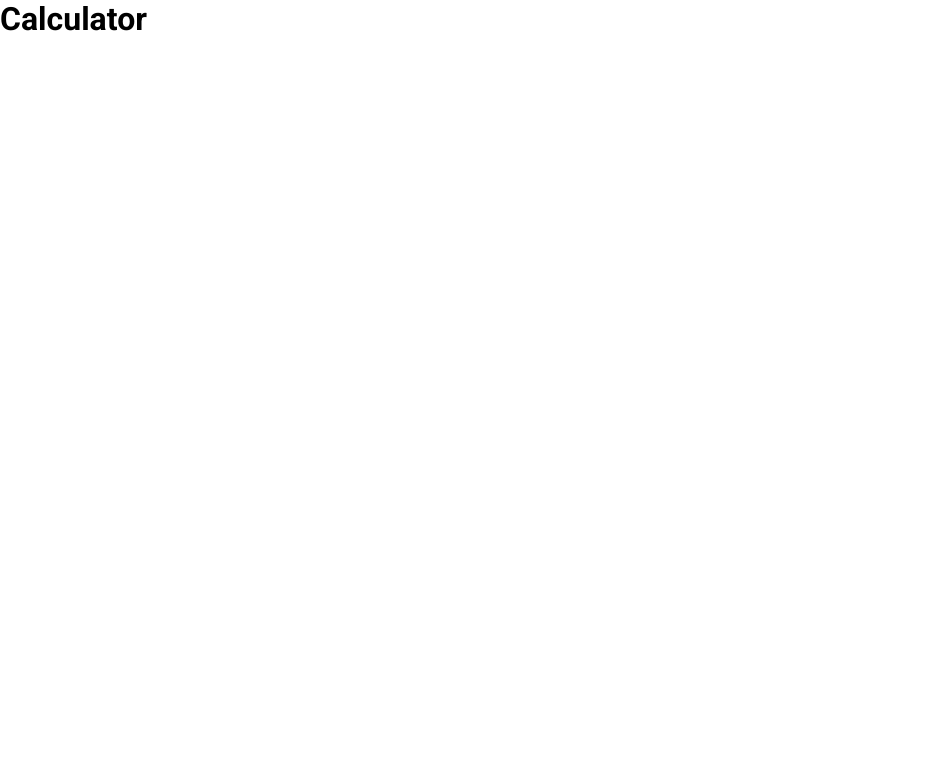
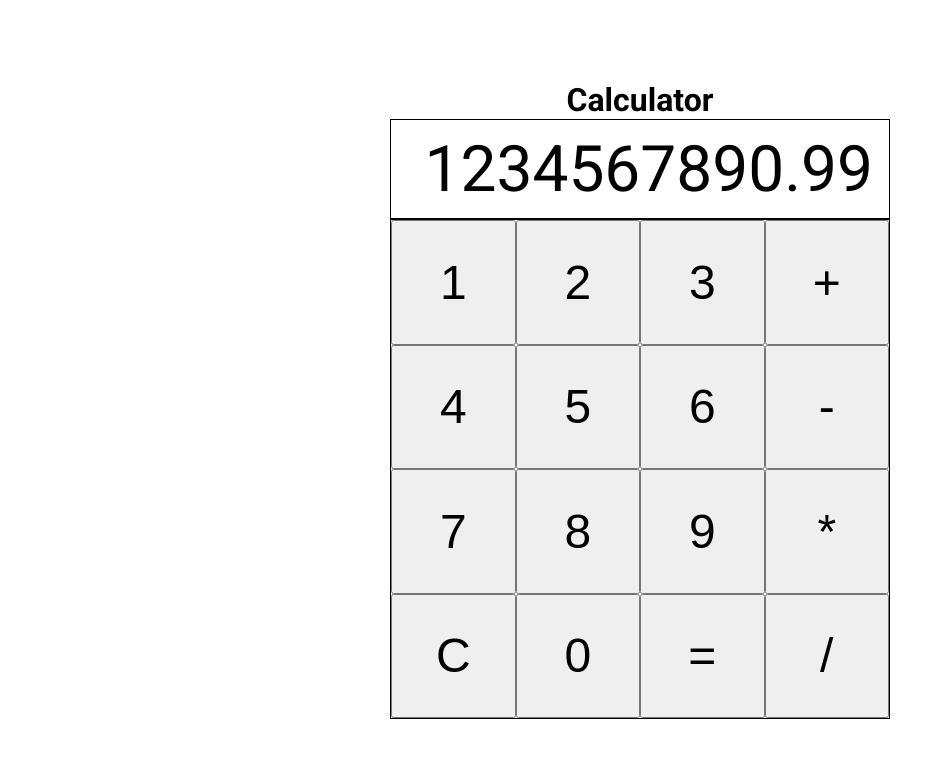
Before and after one commit to 0x3cc-dev/calculator, a plain HTML site: page index.html in a window 1280 px wide. Shown: the whole page, without its empty margins (0-952 px from the left). Drawn offline with Linux system fonts and the light colour scheme.

Commit message:
Create basic UI

```diff
--- a/index.html
+++ b/index.html
@@ -12,5 +12,27 @@
 </head>
 <body>
     <h1>Calculator</h1>
+
+    <div class="container">
+        <div class="display">1234567890.99</div>
+        <div class="buttons">
+            <button class="numbers">1</button>
+            <button class="numbers">2</button>
+            <button class="numbers">3</button>
+            <button class="operators">+</button>
+            <button class="numbers">4</button>
+            <button class="numbers">5</button>
+            <button class="numbers">6</button>
+            <button class="operators">-</button>
+            <button class="numbers">7</button>
+            <button class="numbers">8</button>
+            <button class="numbers">9</button>
+            <button class="operators">*</button>
+            <button class="commands">C</button>
+            <button class="numbers">0</button>
+            <button class="operators">=</button>
+            <button class="operators">/</button>
+        </div>
+    </div>
 </body>
 </html>
--- a/styles.css
+++ b/styles.css
@@ -6,4 +6,34 @@
 
 body {
     font-family: Roboto, sans-serif;
+    height: 100vh;
+    display: flex;
+    flex-direction: column;
+    justify-content: center;
+    align-items: center;
 }
+
+.display {
+    height: 100px;
+    width: 500px;
+    border: 1px solid black;
+    font-size: 64px;
+    padding: 16px;
+    display: flex;
+    justify-content: flex-end;
+    align-items: center;
+}
+
+.buttons {
+    height: 500px;
+    width: 500px;
+    border: 1px solid black;
+    display: flex;
+    flex-wrap: wrap;
+}
+
+.buttons button {
+    height: 25%;
+    width: 25%;
+    font-size: 48px;
+}
```
